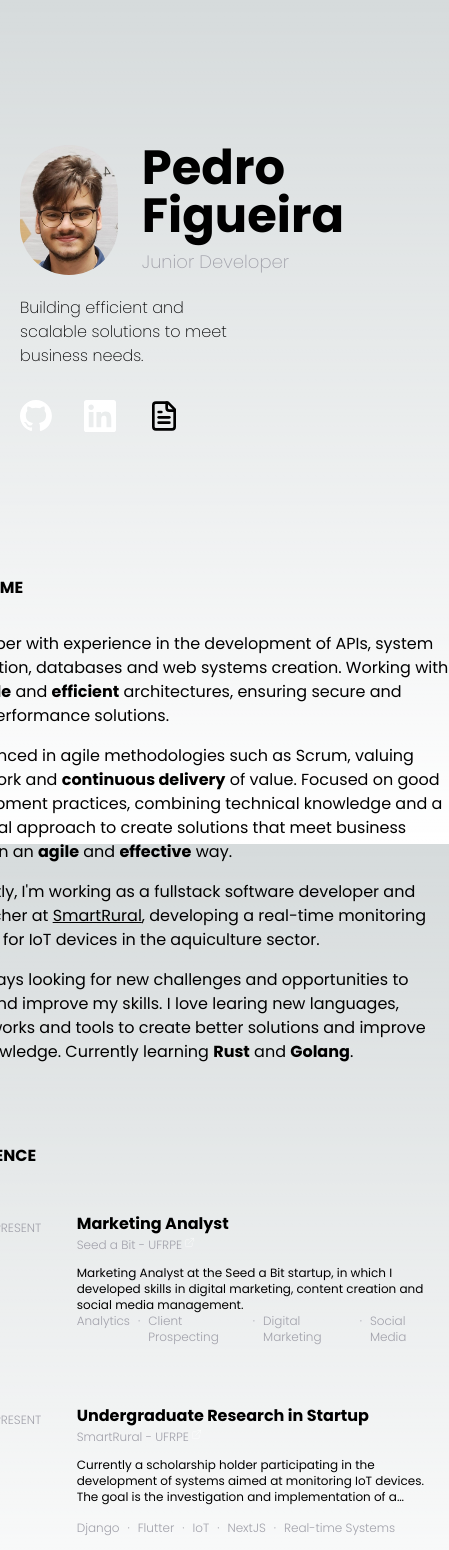
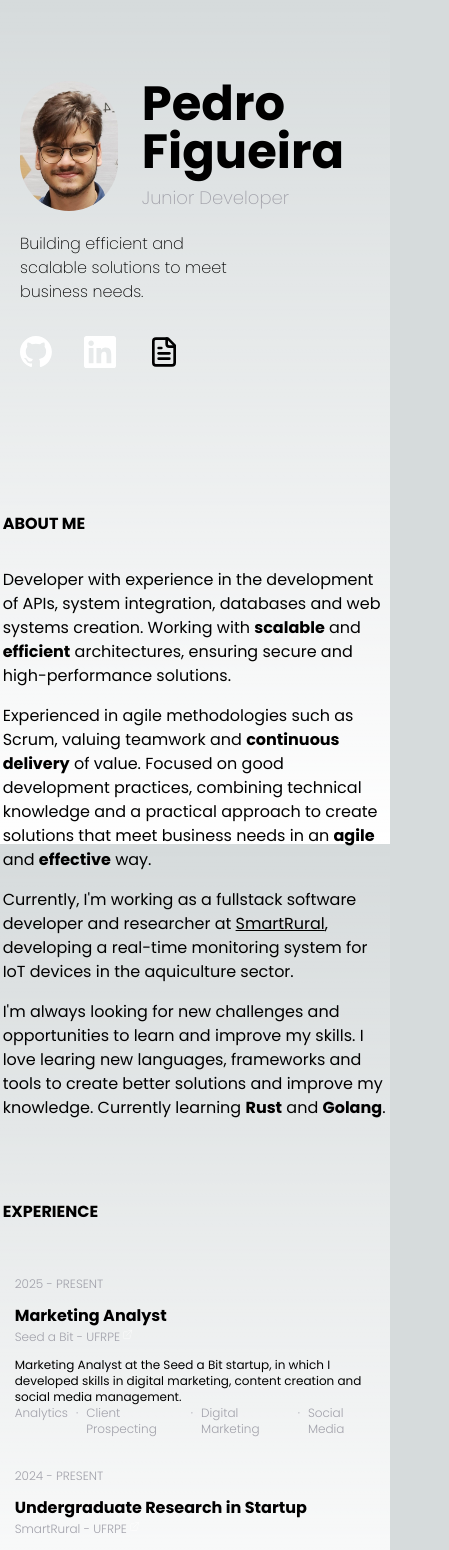
Before and after one commit to PepeuFBV/portfolio, a Next.js app: page / in a window 390 px wide. Shown: the top 1550 px of the page, 449 px wide, since content can reach past the window. Built offline with nearby package versions, Linux system fonts and the light colour scheme.

Commit message:
Responsiveness fixes

```diff
--- a/src/app/page.tsx
+++ b/src/app/page.tsx
@@ -8,8 +8,8 @@ const INITIAL_DELAY = 0.02
 
 export default function Main() {
     return (
-        <main className="flex flex-col lg:flex-row h-screen w-full items-center lg:px-20 xl:px-32 py-36 gap-36">
-            <div className='lg:fixed h-full lg:py-16 mx-5 lg:mx-0'>
+        <main className="flex flex-col lg:flex-row h-screen w-full items-center lg:px-20 xl:px-32 py-20 lg:py-36 gap-36">
+            <div className='lg:fixed h-full lg:pb-16 lg:pt-32 mx-5 lg:mx-0'>
                 <Home className='h-full' />
             </div>
             <div className="lg:w-1/2 mx-8 lg:ml-auto h-full flex flex-col gap-20 lg:mt-40 scroll-my-10">
--- a/src/components/core/Experience/Job/index.tsx
+++ b/src/components/core/Experience/Job/index.tsx
@@ -24,7 +24,7 @@ const Job: React.FC<JobProps> = ({ key, job, DELAY = 0.0 }) => {
             initial={{ opacity: 0, x: -15 }}
             animate={{ opacity: 1, x: 0 }}
             transition={{ duration: 0.5, delay: DELAY }}
-            className='flex flex-row gap-3 hover:bg-slate-900 hover:bg-opacity-15 hover:shadow p-3 rounded-xl h-40'
+            className='flex flex-col lg:flex-row gap-3 hover:bg-slate-900 hover:bg-opacity-15 hover:shadow p-3 rounded-xl h-40'
         >
             <Dates dates={job.date} />
             <div className='flex flex-col justify-between mb-1 w-full'>
```
